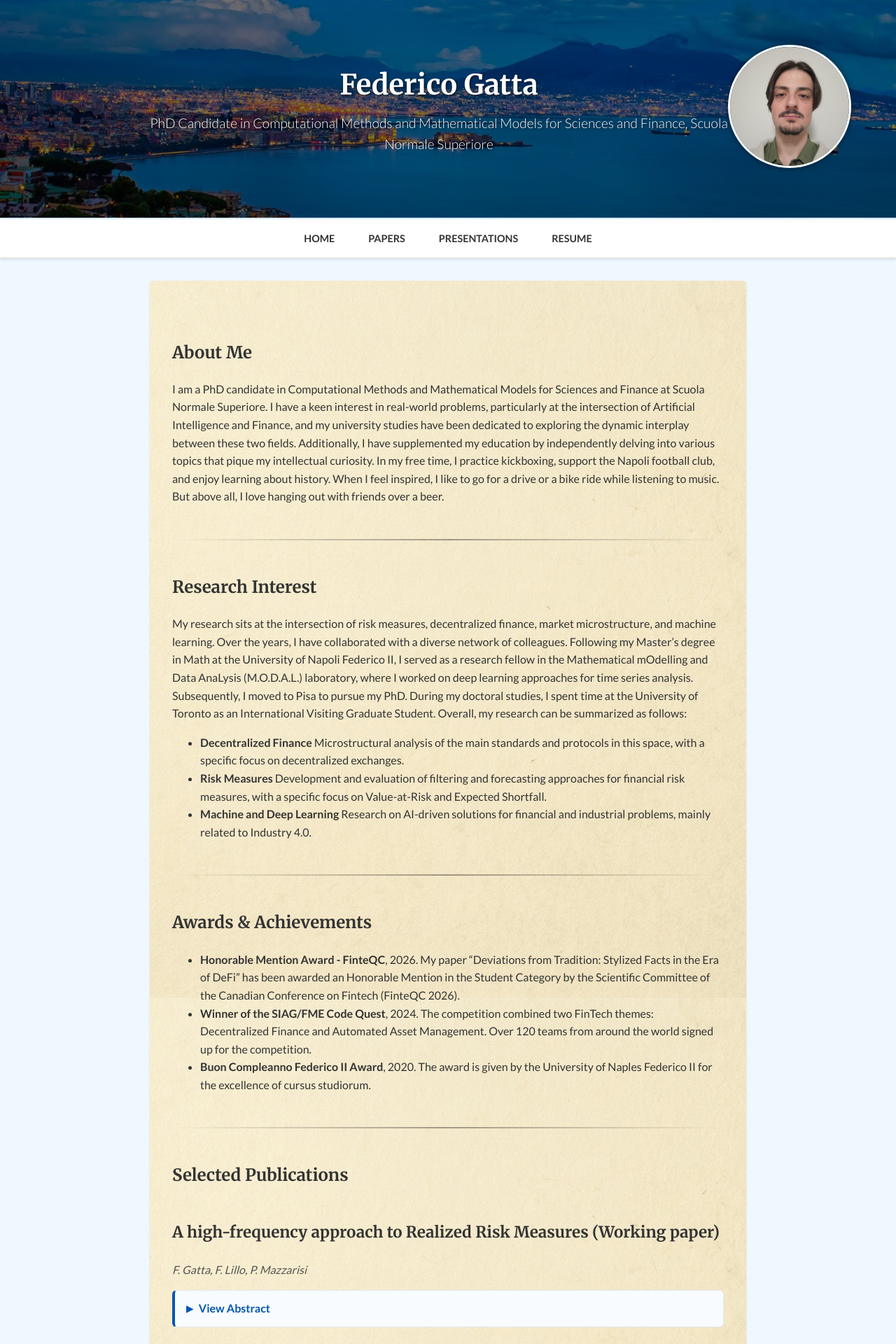
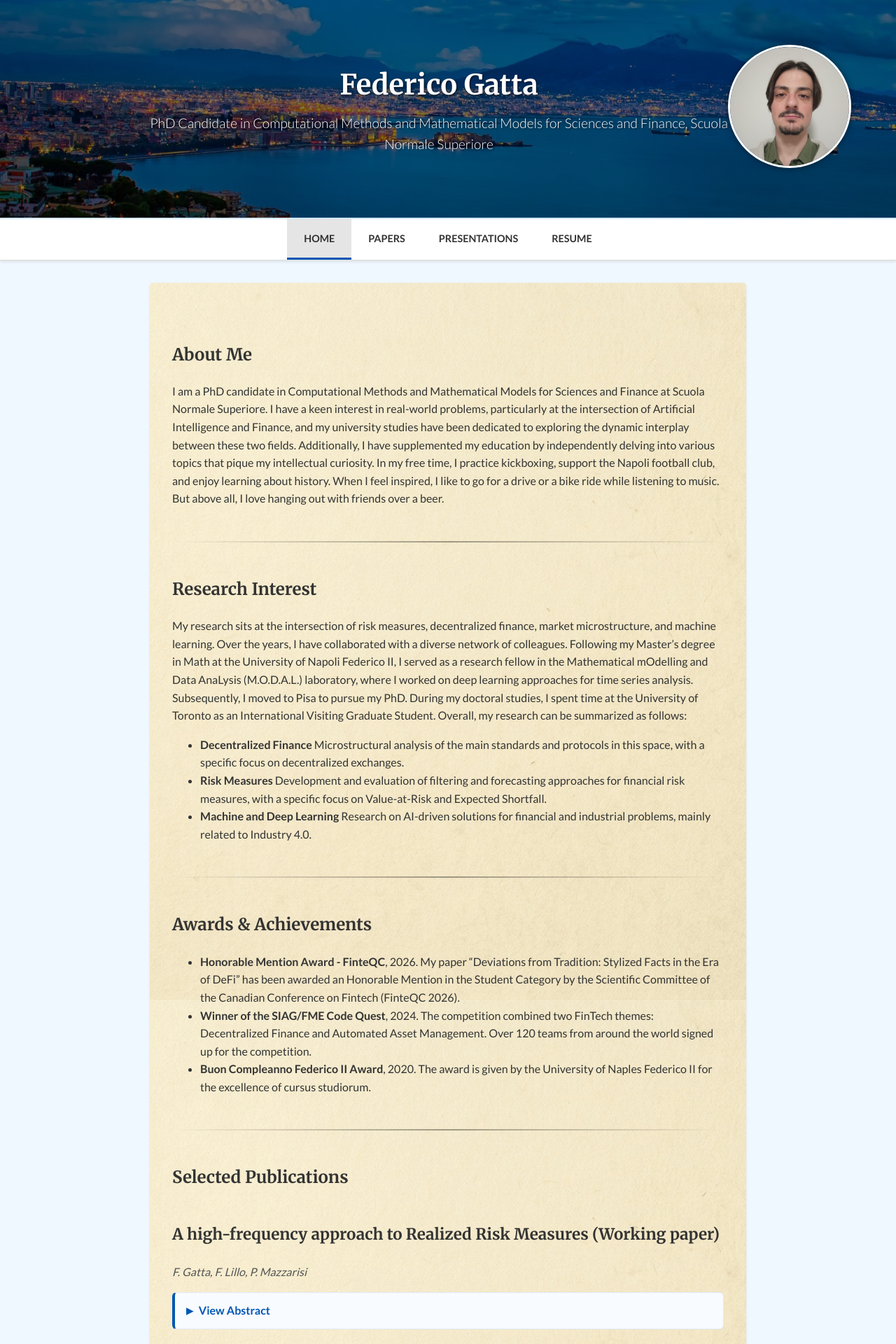
Before and after one commit to fede-gatta/fede-gatta.github.io, a Jekyll site: the page built from index.md, in a window 1280 px wide. Shown: the top 1920 px of the page at 70% size. Built offline with Jekyll 4.4.1, drawn with Linux system fonts in a browser that asks for light colours; our own code applies the rules of GitHub Pages for plain Markdown files.

Commit message:
Highlight active navigation item with darker background and bottom border

```diff
--- a/_includes/navigation.html
+++ b/_includes/navigation.html
@@ -2,7 +2,7 @@
   <ul class="nav-list">
     {% for item in site.data.navigation %}
       <li class="nav-item {% if item.sublinks %}dropdown{% endif %}">
-        <a href="{{ item.url | relative_url }}">{{ item.title }}</a>
+        <a href="{{ item.url | relative_url }}" class="{% if page.url == item.url or (item.url != '/' and page.url contains item.url) %}active{% endif %}">{{ item.title }}</a>
         {% if item.sublinks %}
           <ul class="dropdown-menu">
             {% for subitem in item.sublinks %}
--- a/assets/css/style.scss
+++ b/assets/css/style.scss
@@ -147,6 +147,11 @@ a {
       &:hover {
         background-color: #f9f9f9;
         text-decoration: none;
+      }
+
+      &.active {
+        background-color: #e5e5e5;
+        border-bottom: 3px solid $link-color;
       }
     }
   }
```
